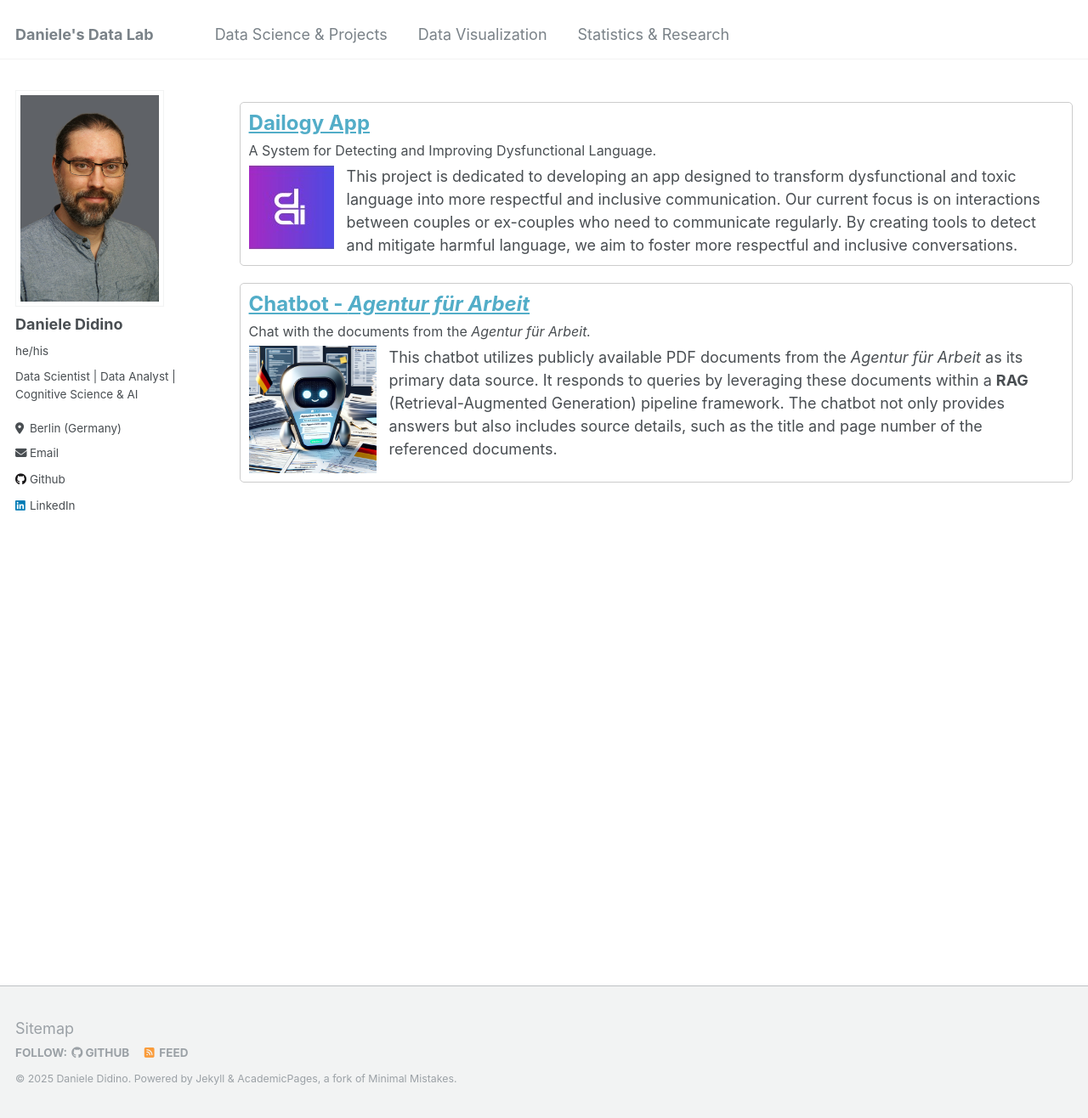
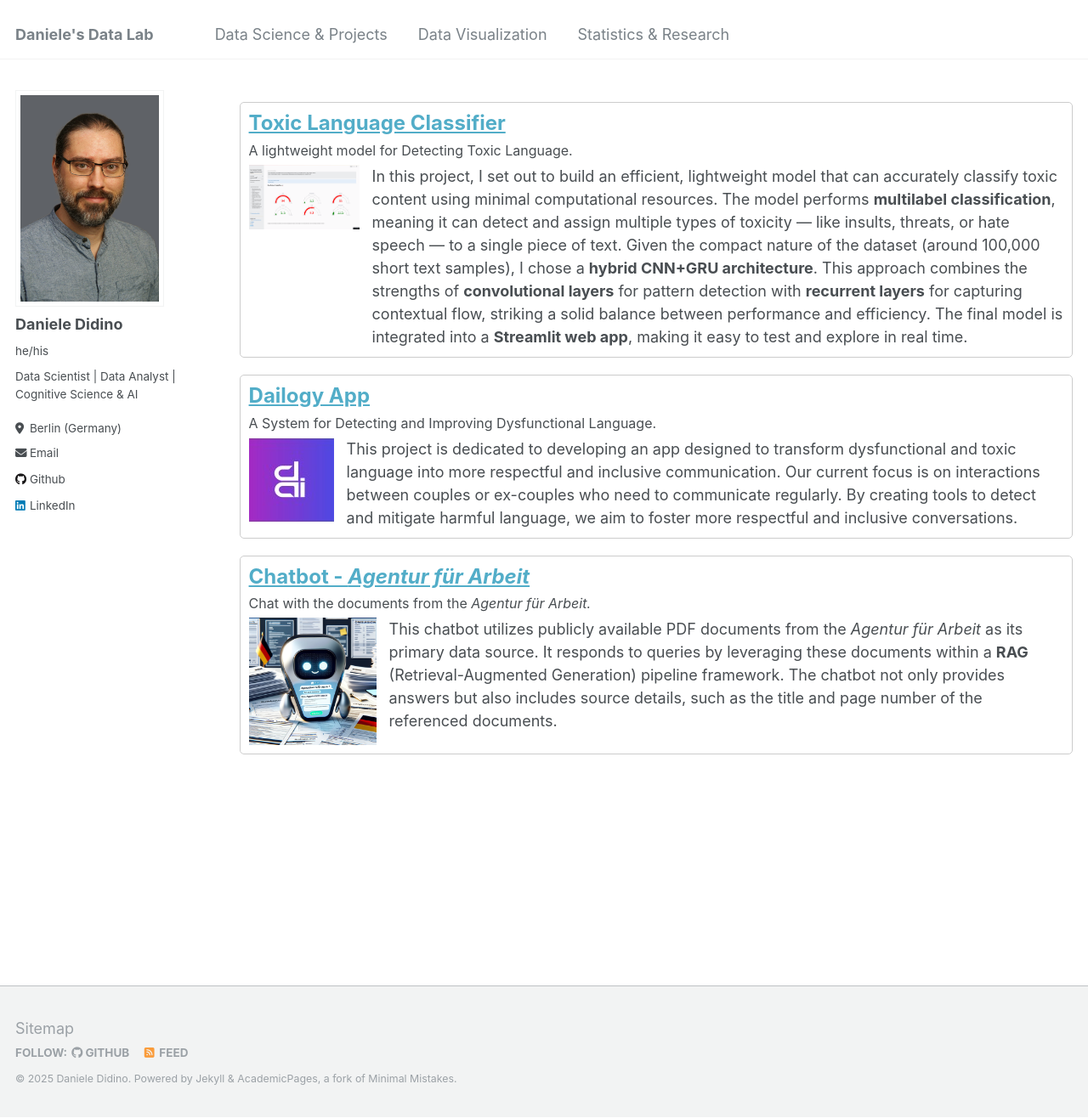
Before and after one commit to DanieleDidino/DanieleDidino.github.io, a Jekyll site: the page built from _pages/data_proj.html, in a window 1280 px wide and 1316 px high. Shown: the whole window at 85% size. Built offline with Jekyll 4.4.1, drawn with Linux system fonts in a browser that asks for light colours.

Commit message:
add tox clf page

```diff
--- a/_config.yml
+++ b/_config.yml
@@ -208,6 +208,9 @@
   LLM_projects:
     output: true
     permalink: /:collection/:path/
+  DL_projects:
+    output: true
+    permalink: /:collection/:path/
   statistics:
     output: true
     permalink: /:collection/:path/
@@ -251,6 +254,14 @@
   - scope:
       path: ""
       type: data_viz
+    values:
+      layout: single
+      author_profile: true
+      share: true
+  # _DL_projects
+  - scope:
+      path: ""
+      type: DL_projects
     values:
       layout: single
       author_profile: true
--- a/_pages/data_proj.html
+++ b/_pages/data_proj.html
@@ -62,6 +62,27 @@
 <!--   <br>Large Language Models</br>  -->
 <!-- </h1>                             -->
 
+<!-- Streamlit Toxic Language Classifier App -->
+<div class="project">
+  <h2 class="project-title">
+      <a href="../DL_projects/" target="_self">Toxic Language Classifier</a>
+  </h2>
+  <p class="project-description">A lightweight model for Detecting Toxic Language.</p>
+  <div class="project-body">
+      <img src="/images/streamlit_tox_clf_screenshot.png" alt="Streamlit Tox-clf Screenshot" width="130">
+      <p>
+        In this project, I set out to build an efficient, lightweight model that can accurately classify
+        toxic content using minimal computational resources. The model performs <b>multilabel classification</b>,
+        meaning it can detect and assign multiple types of toxicity — like insults, threats, or hate speech — to
+        a single piece of text. Given the compact nature of the dataset (around 100,000 short text samples),
+        I chose a <b>hybrid CNN+GRU architecture</b>. This approach combines the strengths of <b>convolutional layers</b>
+        for pattern detection with <b>recurrent layers</b> for capturing contextual flow, striking a solid balance
+        between performance and efficiency. The final model is integrated into a <b>Streamlit web app</b>, making
+        it easy to test and explore in real time.
+      </p>
+  </div>
+</div>
+
 <!-- Dailogy App -->
 <div class="project">
   <h2 class="project-title">
```
Also changed, not shown: _DL_projects/toxic_clf.md (added, +11 -0 lines), images/streamlit_tox_clf_screenshot.png (added).
